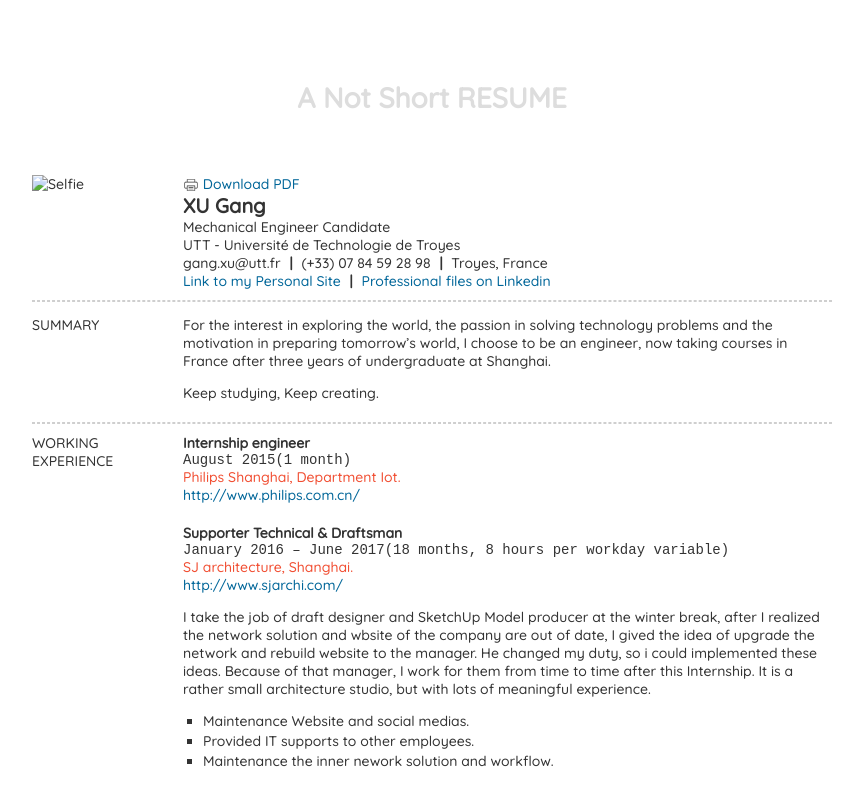
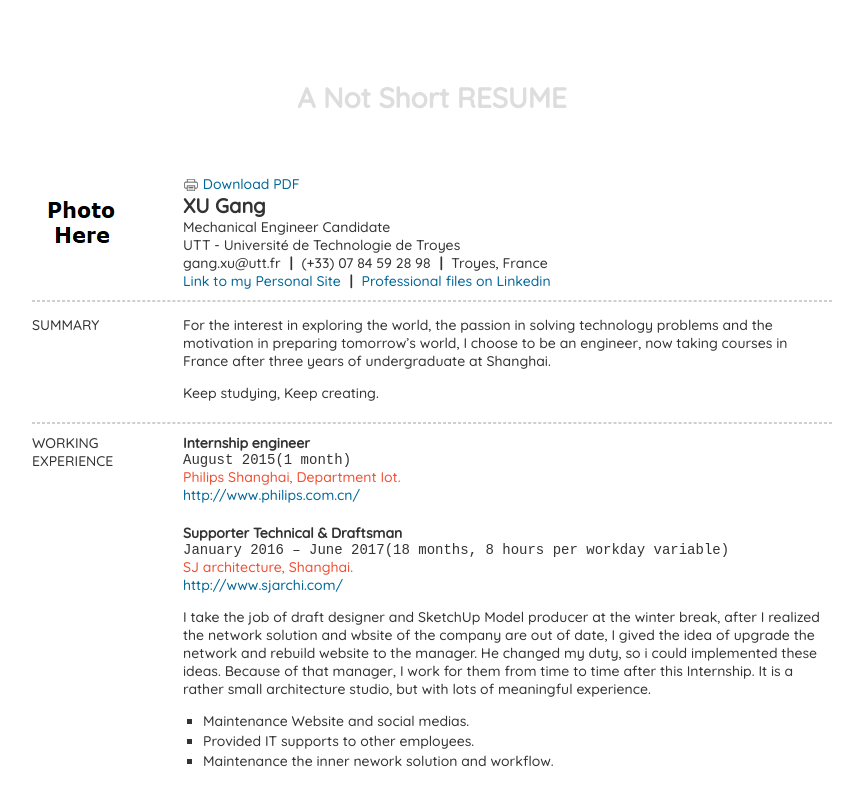
Before and after one commit to LaKitta/LaKitta.github.io, a plain HTML site: page resume.html in a window 1280 px wide. Shown: the top 787 px of the page, without its empty margins (208-1071 px from the left). Drawn offline with Linux system fonts and the light colour scheme.

Commit message:
Update resume.html

```diff
--- a/resume.html
+++ b/resume.html
@@ -23,7 +23,7 @@ Thanks to the work of Heiswayi.
 <body>
 	<div id="resume">
 		<h1 class="resume-title">A Not Short RESUME</h1>
-		<div id="avatarBlock"><img alt="Selfie" class="avatarPhoto" src="images/Selfie.jjj"></div>
+		<div id="avatarBlock"><img alt="Selfie" class="avatarPhoto" src="images/Selfie.png"></div>
 		<div id="infoBlock">
 			<div class="print-download">
 				<svg class="svg-icon" viewbox="0 0 20 20">
```
